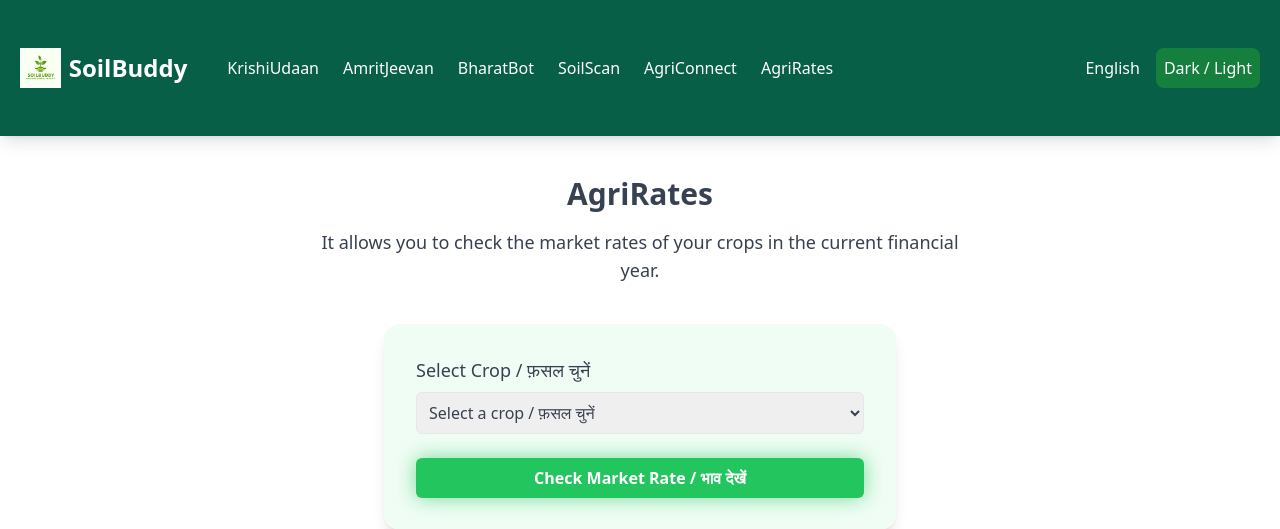
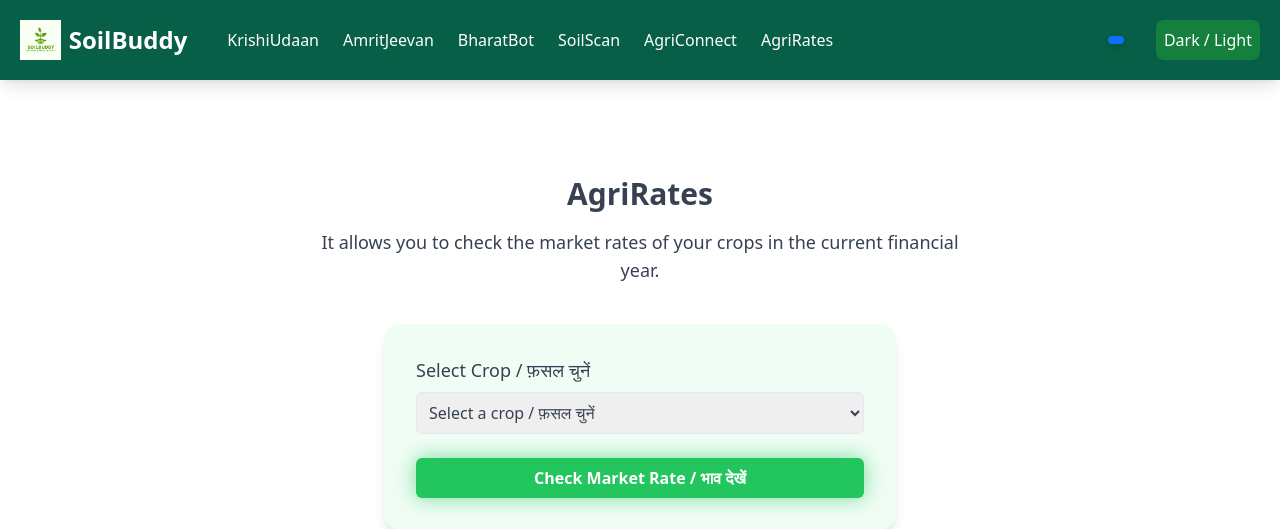
Before and after one commit to gamechangerfrombihar/SoilBuddy, a Flask app: page /agrirates in a window 1280 px wide. Shown: the top 529 px of the page. Run offline with Flask 3, Linux system fonts and the light colour scheme; some libraries are stand-ins or nearby versions.

Commit message:
Update AgriRates.html

```diff
--- a/templates/AgriRates.html
+++ b/templates/AgriRates.html
@@ -18,7 +18,7 @@
 
 <body class="light transition-all">
 
-  <!-- Navbar -->
+ <!-- Navbar -->
 <nav class="navbar text-white shadow-lg">
   <div class="container mx-auto flex flex-wrap p-5 flex-row items-center justify-between">
     <div class="flex items-center space-x-10">
@@ -36,23 +36,19 @@
       </div>
     </div>
 
+   <nav class="flex items-center space-x-4">
+  <!-- Other navbar elements -->
+  {% include 'base.html' %}
+  <button id="theme-toggle" class="p-2 rounded-lg bg-green-700 hover:bg-green-800 text-white">
+    Dark / Light
+  </button>
+</nav>
 
-  <div class="pt-24"></div>
+  </div>
+</nav>
 
-      <div class="flex items-center space-x-4">
-        {% if lang == 'en' %}
-        <a href="{{ url_for('set_language', lang='hi', next=request.path) }}" class="text-white hover:underline">हिन्दी</a>
-        {% else %}
-        <a href="{{ url_for('set_language', lang='en', next=request.path) }}" class="text-white hover:underline">English</a>
-        {% endif %}
-        <button id="theme-toggle" class="p-2 rounded-lg focus:outline-none bg-green-700 hover:bg-green-800 transition">
-          Dark / Light
-        </button>
-      </div>
-    </div>
-  </nav>
+<div class="pt-24"></div>
 
-  <div class="pt-24"></div>
 
   <!-- AgriRates Section -->
   <section class="text-gray-700 body-font">
```
